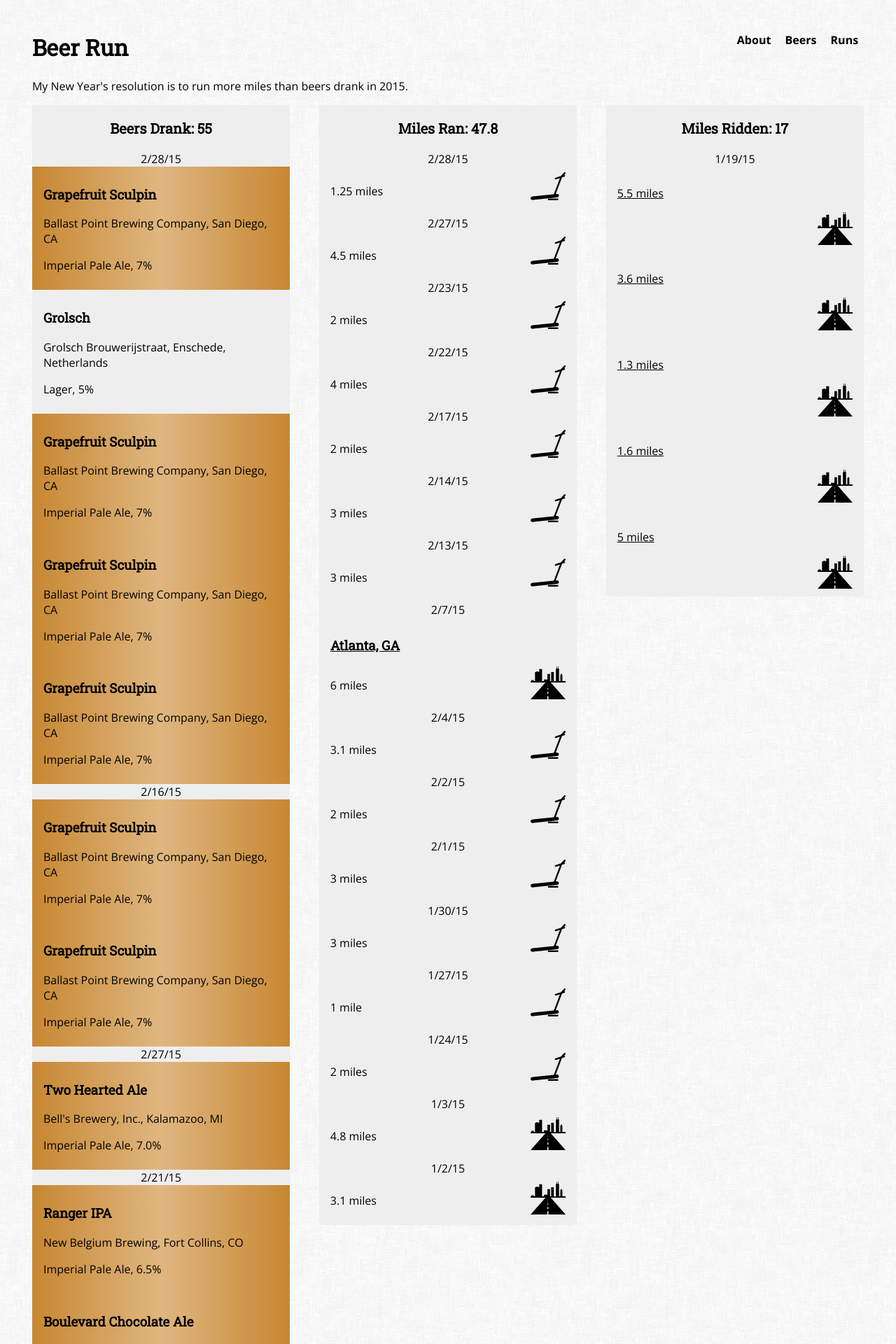
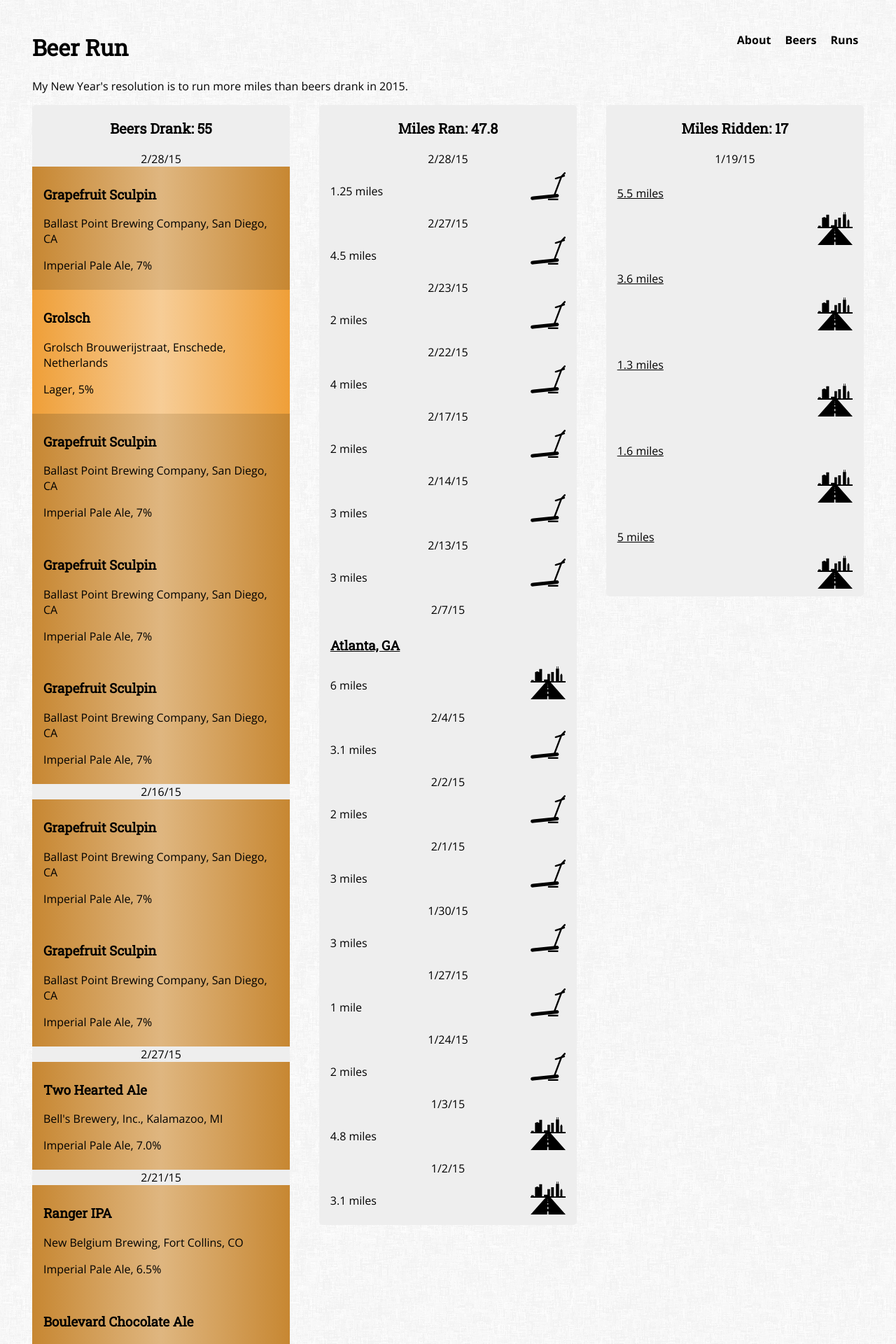
Before and after one commit to rhewitt22/beer-run, a Jekyll site: the page built from index.html, in a window 1280 px wide. Shown: the top 1920 px of the page at 70% size. Built offline with Jekyll 4.4.1, drawn with Linux system fonts in a browser that asks for light colours; nearby versions of some CDN libraries.

Commit message:
Updated _beer-styles.scss

```diff
--- a/_sass/_beer-styles.scss
+++ b/_sass/_beer-styles.scss
@@ -5,6 +5,7 @@
 }
 
 .pale-ale,
+.lager,
 .english-pub-ale {
   background-color: #ef9f38;
   background-image: linear-gradient(to right, #ef9f38, lighten(#ef9f38, 20), #ef9f38);
```
